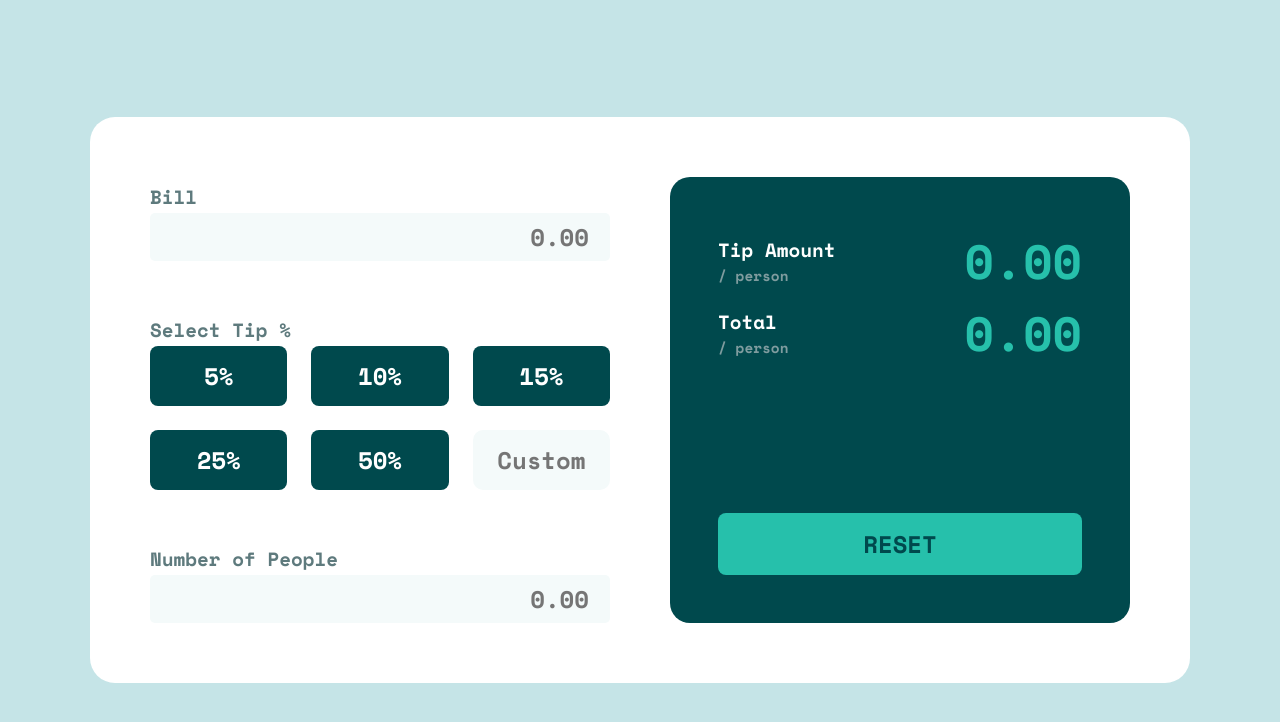
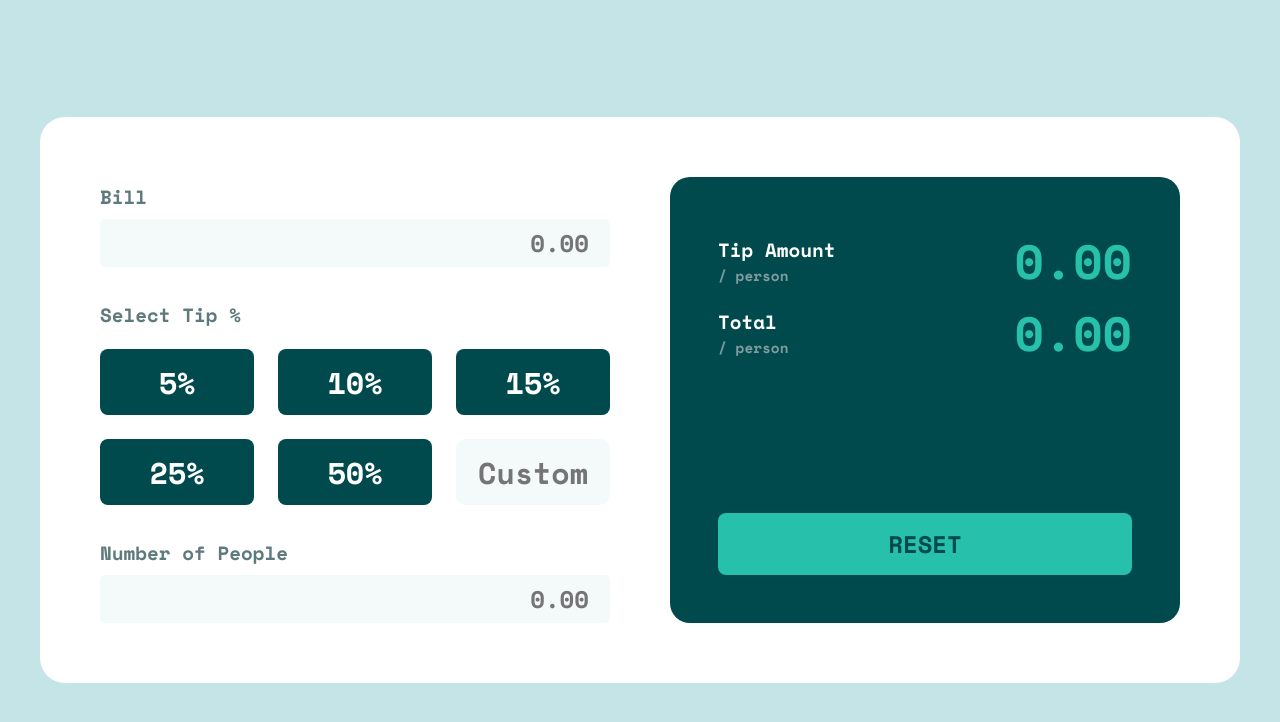
Before and after one commit to 987456987/tip-calculator-app, a React (Vite) app in the folder tip-calculator/: page / in a window 1280 px wide. Shown: the top 722 px of the page. Built offline with nearby package versions, Linux system fonts and the light colour scheme.

Commit message:
more css

```diff
--- a/tip-calculator/src/App.css
+++ b/tip-calculator/src/App.css
@@ -30,7 +30,7 @@ main {
   padding: 2.5em;
   border-radius: 25px;
 
-  max-width: 1100px;
+  max-width: 1200px;
 }
 
 label {
@@ -56,6 +56,7 @@ label {
   border: none;
   color: var(--neutral-very-dark-cyan);
   background-color: var(--neutral-very-light-grayish-cyan);
+  margin-top: .25em;
 }
 
 .input-container > .big-input:focus {
@@ -77,6 +78,7 @@ label {
   display: grid;
   grid-template-columns: repeat(3, 1fr);
   gap: 1em;
+  margin-top: .75em;
 }
 
 .button-group > button {
@@ -84,8 +86,8 @@ label {
   color: white;
   border: none;
   outline: none;
-  font-size: 1em;
-  padding: .5em;
+  font-size: 1.25em;
+  padding: .35em;
 }
 
 .button-group > button:hover {
@@ -110,7 +112,7 @@ label {
 }
 
 .percent-input {
-  font-size: 1em;
+  font-size: 1.25em;
   text-align: center;
   border-radius: 10px;
   max-width: 168px;
```
